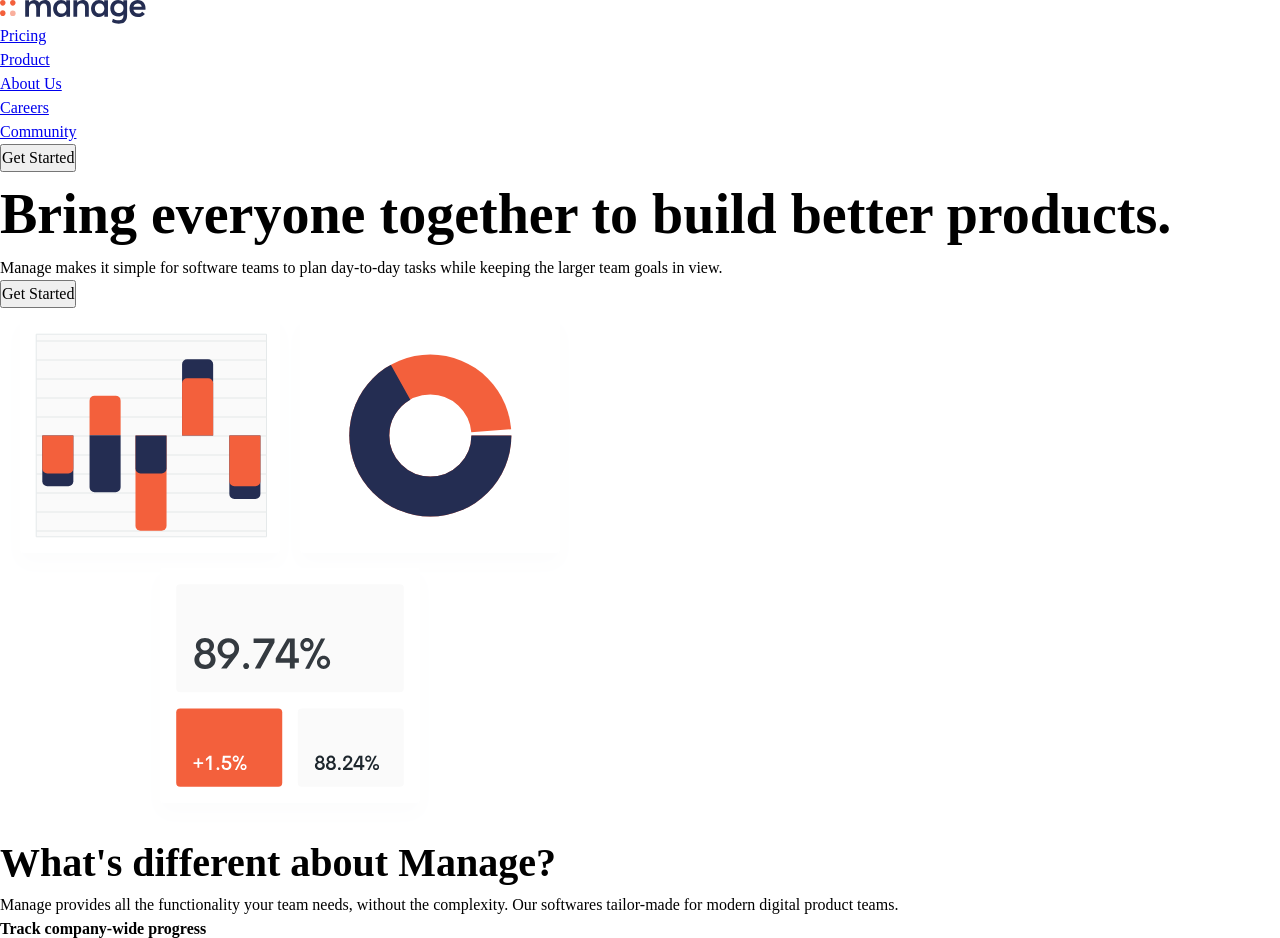
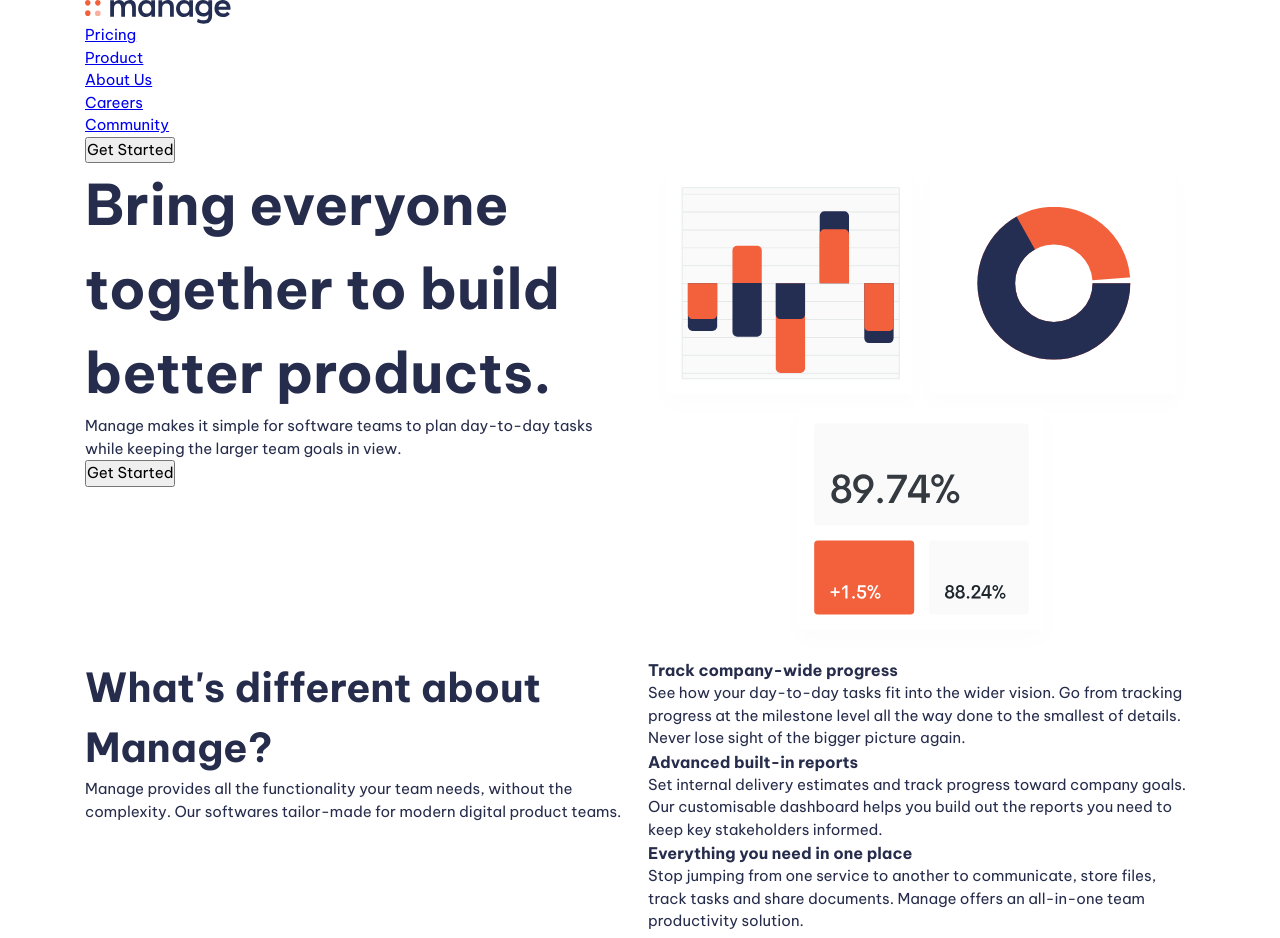
Before and after one commit to Kaushallrai/Cloned-Projects-Vanilla-, a plain HTML site: page Manage_landing_page/index.html in a window 1280 px wide. Shown: the top 938 px of the page. Drawn offline with Linux system fonts and the light colour scheme.

Commit message:
grid-container

```diff
--- a/Manage_landing_page/index.html
+++ b/Manage_landing_page/index.html
@@ -118,7 +118,7 @@
       </section>
     </main>
 
-    <footer class="bg-neutral-900 text-neutral 100">
+    <footer class="bg-neutral-900 text-neutral-100">
       <div class="container">
         <div class="even-columns">
           <div>
--- a/Manage_landing_page/style.css
+++ b/Manage_landing_page/style.css
@@ -4,8 +4,8 @@
 
   --clr-primary-400: hsl(230, 33%, 22%);
 
-  --clr-neutral-100: hsl(232, 12%, 13%);
-  --clr-neutral-900: hsl(0, 0%, 0%);
+  --clr-neutral-900: hsl(232, 12%, 13%);
+  --clr-neutral-100: hsl(0 0% 100%);
 
   --ff-primary: "Be Vietnam Pro", sans-serif;
   --ff-body: var(--ff-primary);
@@ -25,7 +25,7 @@
 
   --fs-body: var(--fs-400);
   --fs-primary-heading: var(--fs-800);
-  --fs-seconday-heading: var(--fs-700);
+  --fs-secondary-heading: var(--fs-700);
   --fs-nav: var(--fs-500);
   --fs-button: var(--fs-300);
 }
@@ -161,3 +161,27 @@ svg {
 .fs-600 {
   font-size: var(--fs-600);
 }
+.container {
+  --max-width: 1110px;
+  --padding: 1rem;
+
+  width: min(var(--max-width), 100% - (var(--padding) * 2));
+  margin-inline: auto;
+}
+
+.even-columns {
+  display: grid;
+  grid-gap: 1rem;
+}
+@media (min-width: 50em) {
+  .even-columns {
+    grid-auto-flow: column;
+    grid-auto-columns: 1fr;
+  }
+}
+/* general styling */
+body {
+  font-size: var(--fs-body);
+  font-family: var(--ff-body);
+  color: var(--clr-primary-400);
+}
```
